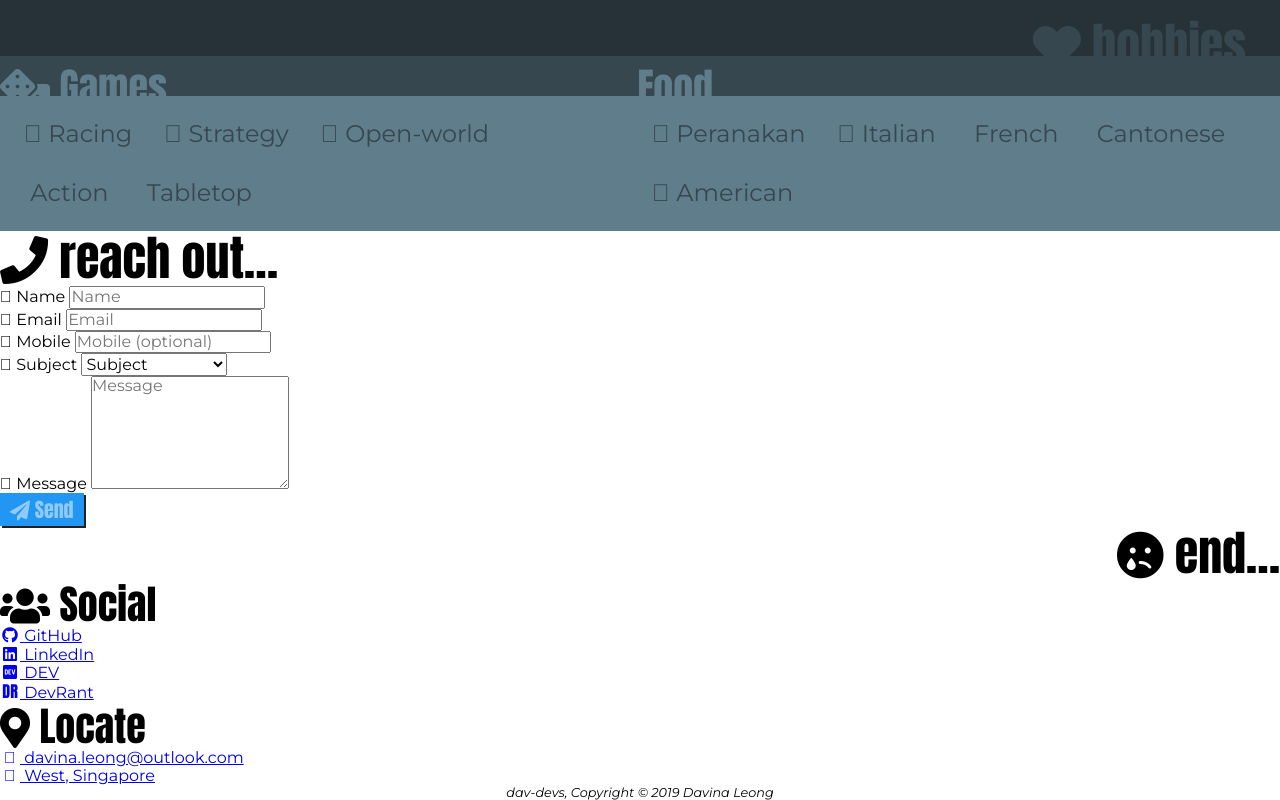
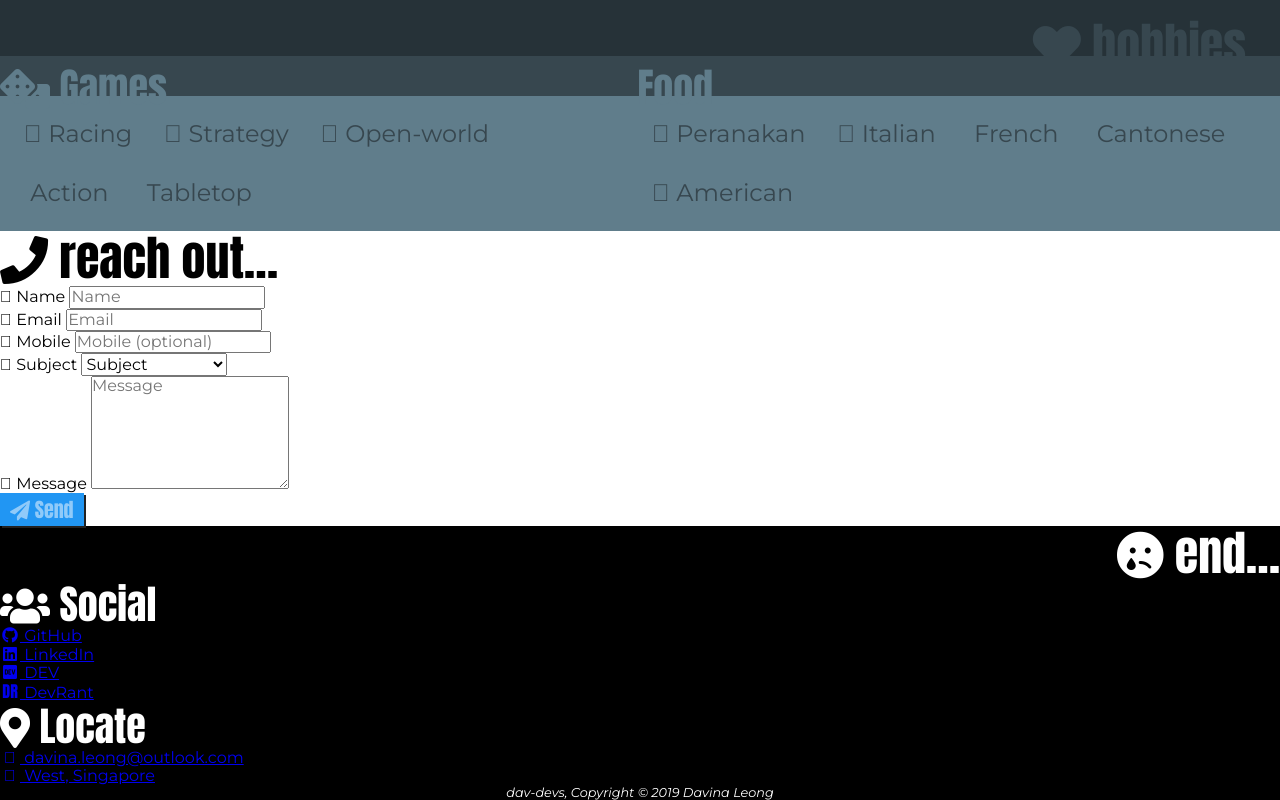
Before and after one commit to davinaleong/proj-davdevs-2019, a website: page dist/index.html in a window 1280 px wide. Shown: the part 1434-2234 px from the top of the page. Drawn offline with nearby package versions, Linux system fonts and the light colour scheme.

Commit message:
Added preliminary styles to footer

```diff
--- a/src/_footer.scss
+++ b/src/_footer.scss
@@ -1,4 +1,10 @@
 /// F. Footer
+
+/// F.1. Containers & Blocks
+footer, .footer {
+  color: $white;
+  background-color: $black;
+}
 
 /// F.99. Misc
 .dd {
```
Also changed, not shown: dist/css/styles.css, dist/css/styles.min.css.
